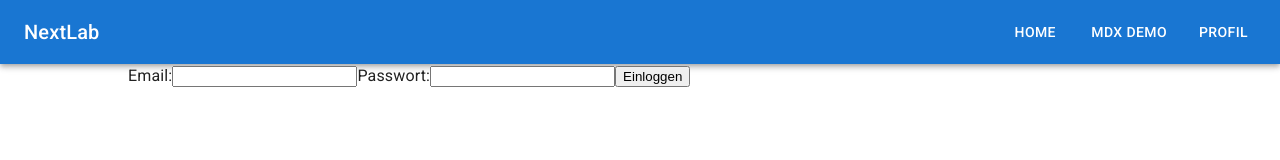
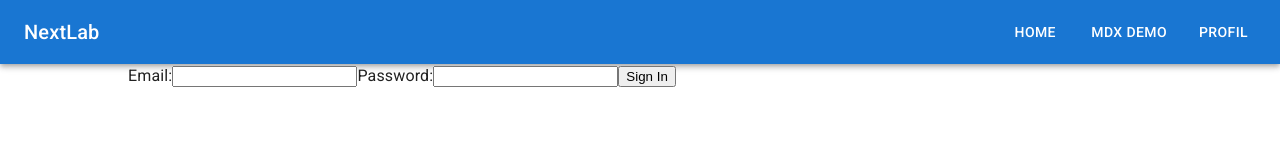
Before and after one commit to zerlix/NextLab, a Next.js app: page /user/login in a window 1280 px wide. Shown: the top 160 px of the page. Built offline with nearby package versions, Linux system fonts and the light colour scheme.

Commit message:
redirect erstellt

```diff
--- a/src/app/api/auth/[...nextauth]/route.js
+++ b/src/app/api/auth/[...nextauth]/route.js
@@ -27,7 +27,9 @@ export const handler = NextAuth({
       },
     }),
   ],
-
+  pages: {
+    signIn: "/user/login", // benutzerdefinierte Anmeldeseite
+  },
   session: {
     strategy: "jwt",
   },
--- a/src/app/user/login/page.js
+++ b/src/app/user/login/page.js
@@ -1,13 +1,15 @@
-// app/auth/login/page.js
 "use client";
 import { signIn } from "next-auth/react";
+import { useRouter, useSearchParams } from "next/navigation";
 
 export default function SignIn() {
+  const router = useRouter();
+  const searchParams = useSearchParams();
+  const callbackUrl = searchParams.get("callbackUrl") || "/user/"; // Standard-Weiterleitung ist "/"
+
   const handleSubmit = async (event) => {
     event.preventDefault();
-
     const { email, password } = event.target;
-    const callbackUrl = searchParams.get("callbackUrl") || "/user/profile";
 
     const result = await signIn("credentials", {
       redirect: false,
@@ -18,6 +20,7 @@ export default function SignIn() {
     if (result?.error) {
       alert("Invalid email or password");
     } else {
+      //// TODO: Funktioniert nicht
       // Weiterleitung zur Callback-URL oder Standard-Seite
       router.push(callbackUrl);
     }
@@ -27,9 +30,9 @@ export default function SignIn() {
     <form onSubmit={handleSubmit}>
       <label htmlFor="email">Email:</label>
       <input type="email" name="email" required />
-      <label htmlFor="password">Passwort:</label>
+      <label htmlFor="password">Password:</label>
       <input type="password" name="password" required />
-      <button type="submit">Einloggen</button>
+      <button type="submit">Sign In</button>
     </form>
   );
 }
```
